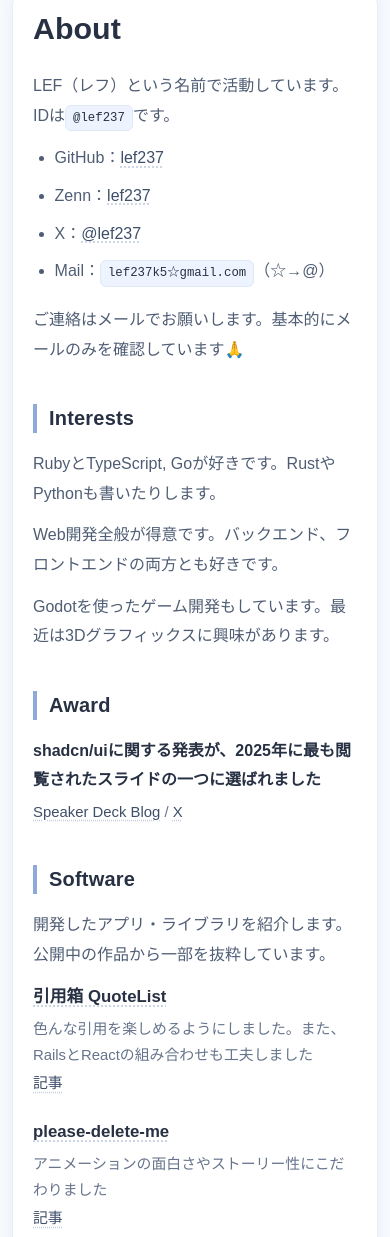
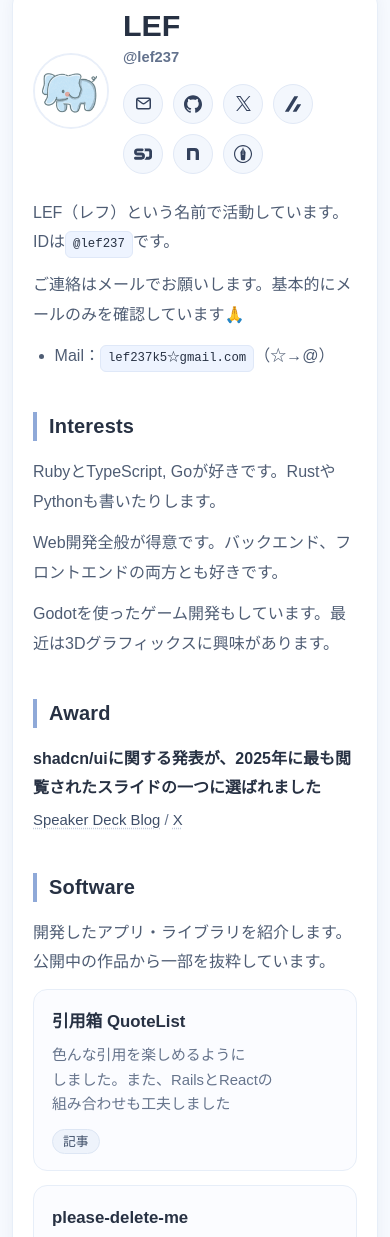
Before and after one commit to lef237/lef237.github.io, an Astro site: page /about in a window 390 px wide. Shown: the part 26-1263 px from the top of the page. Built offline with nearby package versions, Linux system fonts and the light colour scheme; Astro itself is replaced by a stand-in of ours.

Commit message:
Add profile header and Software card grid to about page
- Show avatar, name, ID and icon links at the top of the page
- Lay out Software items as cards in a responsive grid
- Separate description lines, wrap Japanese by phrase and style links as chips
- Add a description for GitHub Prevent Thumbs Down Click

```diff
--- a/src/content/about.md
+++ b/src/content/about.md
@@ -3,16 +3,11 @@ title: About | lef237
 description: lef237 の自己紹介
 ---
 
-# About
-
 LEF（レフ）という名前で活動しています。IDは`@lef237`です。
 
-- GitHub：[lef237](https://github.com/lef237)
-- Zenn：[lef237](https://zenn.dev/lef237)
-- X：[@lef237](https://x.com/lef237)
+ご連絡はメールでお願いします。基本的にメールのみを確認しています🙏
+
 - Mail：`lef237k5☆gmail.com`（☆→@）
-
-ご連絡はメールでお願いします。基本的にメールのみを確認しています🙏
 
 ## Interests
 
@@ -44,13 +39,14 @@ Godotを使ったゲーム開発もしています。最近は3Dグラフィッ
   - Wikipediaにはランキングのページがないので、ランキングを表示するCLIツールを作りました
   - 記事を選択すると、概要とリンクが表示されるつくりになっています
 - [GitHub Prevent Thumbs Down Click](https://chromewebstore.google.com/detail/github-prevent-thumbs-dow/nmggnnjdmonldppjempcpgkpblodkolk)
-  - [GitHub](https://github.com/lef237/github-prevent-thumbs-down-click) / [記事](https://lef237.hatenablog.com/entry/2024/04/26/113048)
+  - GitHubで👎を誤ってクリックしないようにするChrome拡張機能です
+  - [GitHub](https://github.com/lef237/github-prevent-thumbs-down-click) [記事](https://lef237.hatenablog.com/entry/2024/04/26/113048)
 - [lef237's homepage](https://lef237.github.io/)
   - ホームページです。現在の技術スタックはAstroですが、将来は変わるかも
   - [GitHub](https://github.com/lef237/lef237.github.io)
 - [Audio Visualizer](https://lef237.github.io/audio-visualizer/)
   - AudioファイルをVisualizeできるChillなアプリです
-  - [GitHub](https://github.com/lef237/audio-visualizer) / [記事](https://lef237.hatenablog.com/entry/2024/08/05/202832)
+  - [GitHub](https://github.com/lef237/audio-visualizer) [記事](https://lef237.hatenablog.com/entry/2024/08/05/202832)
 - [MindfulDo](https://mindfuldo.vercel.app/)
   - Stay FocusでSuper Coolなタスク管理アプリです（？）
   - [記事](https://lef237.hatenablog.com/entry/2025/01/01/213522)
@@ -60,7 +56,7 @@ Godotを使ったゲーム開発もしています。最近は3Dグラフィッ
   - [GitHub](https://github.com/lef237/inline_partial)
 - [ctj](https://crates.io/crates/ctj)
   - CSVをJSONに変換するツールです。Rust製で、Cargoを使ってインストールできます
-  - [GitHub](https://github.com/lef237/ctj) / [記事](https://lef237.hatenablog.com/entry/2025/07/17/205616)
+  - [GitHub](https://github.com/lef237/ctj) [記事](https://lef237.hatenablog.com/entry/2025/07/17/205616)
 - [One-Time Editor](https://github.com/lef237/one-time-editor)
   - ショートカットキーですぐに呼び出せるエディタです
   - チャットの送信前などに気軽に使えるため、誤送信を防げて便利です
@@ -72,7 +68,7 @@ Godotを使ったゲーム開発もしています。最近は3Dグラフィッ
 - [Muga](https://github.com/lef237/muga)
   - オリジナルのプログラミング言語を作っています
   - イミュータブルを基本にしていて、シンプルで読みやすい言語を目指しています
-  - [紹介記事](https://lef237.hatenablog.com/entry/2026/04/19/143844) / [v0.1.0 リリース記事](https://lef237.hatenablog.com/entry/2026/04/30/184842)
+  - [紹介記事](https://lef237.hatenablog.com/entry/2026/04/19/143844) [v0.1.0 リリース記事](https://lef237.hatenablog.com/entry/2026/04/30/184842)
 - [three-rb](https://github.com/lef237/three-rb)
   - Rubyのコードで3Dグラフィックスを作成できるライブラリです
   - 実際にブラウザ上で動かせます。GitHub PagesやCloudflare等にデプロイも可能です
--- a/src/pages/about.astro
+++ b/src/pages/about.astro
@@ -4,11 +4,46 @@ import { Content, frontmatter } from '../content/about.md';
 
 const title = frontmatter.title ?? 'About | lef237';
 const description = frontmatter.description ?? 'lef237 profile';
+
+// Social brand icons are based on Simple Icons: https://simpleicons.org
+import githubSvg from '../components/icons/github.svg?raw';
+import xSvg from '../components/icons/x.svg?raw';
+import hatenablogSvg from '../components/icons/hatenablog.svg?raw';
+import emailSvg from '../components/icons/email.svg?raw';
+import noteSvg from '../components/icons/note.svg?raw';
+import speakerdeckSvg from '../components/icons/speakerdeck.svg?raw';
+import zennSvg from '../components/icons/zenn.svg?raw';
+
+// size: rendered icon size in px (same values as the homepage)
+const links = [
+	{ href: '/email', label: 'メール', svg: emailSvg, size: 15 },
+	{ href: 'https://github.com/lef237', label: 'GitHub', svg: githubSvg, size: 18 },
+	{ href: 'https://x.com/lef237', label: 'X', svg: xSvg, size: 15 },
+	{ href: 'https://zenn.dev/lef237', label: 'Zenn', svg: zennSvg, size: 16 },
+	{ href: 'https://speakerdeck.com/lef237', label: 'Speaker Deck', svg: speakerdeckSvg, size: 18 },
+	{ href: 'https://note.com/lef237', label: 'note', svg: noteSvg, size: 12 },
+	{ href: 'https://lef237.hatenablog.com/', label: 'はてなブログ', svg: hatenablogSvg, size: 18 },
+];
 ---
 
 <Layout title={title} description={description} lang="ja">
 	<main class="page">
 		<article class="card prose">
+			<header class="profile">
+				<img src="/lefzou.jpg" alt="" width="96" height="96" loading="eager" />
+				<div>
+					<h1>LEF</h1>
+					<p class="id">@lef237</p>
+					<div class="icon-links" role="group" aria-label="リンク一覧">
+						{links.map(({ href, label, svg, size }) => {
+							const isExternal = href.startsWith('http');
+							return (
+								<a href={href} target={isExternal ? '_blank' : undefined} rel={isExternal ? 'noreferrer' : undefined} aria-label={label} title={label} style={`--icon-size: ${size}px`}><Fragment set:html={svg} /></a>
+							);
+						})}
+					</div>
+				</div>
+			</header>
 			<Content />
 			<p class="back"><a href="/">Back to home</a></p>
 		</article>
@@ -33,6 +68,66 @@ const description = frontmatter.description ?? 'lef237 profile';
 		border-radius: 20px;
 		padding: 32px;
 		box-shadow: 0 2px 14px rgba(28, 54, 94, 0.05);
+	}
+
+	.profile {
+		display: grid;
+		grid-template-columns: auto 1fr;
+		gap: 20px;
+		align-items: center;
+		margin-bottom: 24px;
+	}
+
+	.profile img {
+		border-radius: 999px;
+		object-fit: cover;
+		border: 2px solid #e9eff9;
+	}
+
+	.prose .profile h1 {
+		margin: 0;
+		line-height: 1.1;
+	}
+
+	.prose .profile .id {
+		margin: 2px 0 12px;
+		font-size: 0.92rem;
+		font-weight: 600;
+		color: #63728d;
+	}
+
+	.icon-links {
+		display: flex;
+		flex-wrap: wrap;
+		gap: 10px;
+	}
+
+	.prose .icon-links a {
+		display: inline-flex;
+		align-items: center;
+		justify-content: center;
+		width: 38px;
+		height: 38px;
+		color: #33415c;
+		background: #f3f7fd;
+		border: 1px solid #e1e9f6;
+		border-radius: 50%;
+		text-decoration: none;
+		transition: transform 0.24s cubic-bezier(0.22, 1, 0.36, 1), background-color 0.18s ease, box-shadow 0.24s ease;
+	}
+
+	.prose .icon-links a:hover {
+		color: #33415c;
+		background: #ecf2fb;
+		transform: translateY(-2px);
+		box-shadow: 0 6px 14px rgba(28, 54, 94, 0.12);
+	}
+
+	.icon-links :global(svg) {
+		display: block;
+		width: var(--icon-size);
+		height: var(--icon-size);
+		fill: currentColor;
 	}
 
 	.prose :global(h1),
@@ -124,6 +219,89 @@ const description = frontmatter.description ?? 'lef237 profile';
 		margin-top: 2px;
 	}
 
+	/* Software：作品をカードのグリッドで並べる（Markdownのリスト構造はそのまま） */
+	.prose > :global(h2#software + p + ul) {
+		display: grid;
+		grid-template-columns: repeat(auto-fill, minmax(300px, 1fr));
+		gap: 14px;
+	}
+
+	.prose > :global(h2#software + p + ul) > :global(li) {
+		display: flex;
+		flex-direction: column;
+		margin: 0;
+		padding: 16px 18px;
+		background: #fbfcff;
+		border: 1px solid #e7eef8;
+		border-radius: 14px;
+		transition: border-color 0.18s ease, box-shadow 0.18s ease;
+	}
+
+	.prose > :global(h2#software + p + ul) > :global(li:hover) {
+		border-color: #d3dff2;
+		box-shadow: 0 4px 14px rgba(28, 54, 94, 0.07);
+	}
+
+	/* 日本語を文節で折り返し、行頭の短い切れ端を減らす */
+	.prose > :global(h2#software + p + ul) > :global(li) {
+		word-break: auto-phrase;
+		text-wrap: pretty;
+	}
+
+	/* タイトルは下線なしの太字。hover時だけ下線を出す */
+	.prose > :global(h2#software + p + ul) > :global(li) > :global(a) {
+		text-decoration-color: transparent;
+	}
+
+	.prose > :global(h2#software + p + ul) > :global(li) > :global(a:hover) {
+		text-decoration: underline;
+		text-decoration-color: #97a7c1;
+	}
+
+	.prose > :global(h2#software + p + ul) > :global(li) > :global(ul) {
+		display: flex;
+		flex-direction: column;
+		flex: 1;
+		margin-top: 6px;
+	}
+
+	/* 説明の項目どうしは行間より広く離して、文のまとまりを見せる */
+	.prose > :global(h2#software + p + ul) > :global(li) > :global(ul) > :global(li) {
+		line-height: 1.65;
+	}
+
+	.prose > :global(h2#software + p + ul) > :global(li) > :global(ul) > :global(li + li) {
+		margin-top: 6px;
+	}
+
+	/* リンク行はチップにして、カードの下端にそろえる */
+	.prose > :global(h2#software + p + ul) > :global(li) > :global(ul) > :global(li:last-child:has(> a)) {
+		display: flex;
+		flex-wrap: wrap;
+		gap: 6px;
+		margin-top: auto;
+		padding-top: 12px;
+	}
+
+	.prose > :global(h2#software + p + ul) > :global(li) > :global(ul) > :global(li:last-child:has(> a)) > :global(a) {
+		display: inline-block;
+		padding: 1px 10px;
+		font-size: 0.8rem;
+		line-height: 1.7;
+		color: #3f4f69;
+		background: #eef3fb;
+		border: 1px solid #dde6f4;
+		border-radius: 999px;
+		text-decoration: none;
+		transition: background-color 0.18s ease, border-color 0.18s ease;
+	}
+
+	.prose > :global(h2#software + p + ul) > :global(li) > :global(ul) > :global(li:last-child:has(> a)) > :global(a:hover) {
+		color: #2f3b52;
+		background: #e3ebf8;
+		border-color: #cfdcf0;
+	}
+
 	.prose :global(a),
 	.back a {
 		color: #3f4f69;
@@ -176,6 +354,15 @@ const description = frontmatter.description ?? 'lef237 profile';
 			border-radius: 16px;
 		}
 
+		.profile {
+			gap: 14px;
+		}
+
+		.profile img {
+			width: 72px;
+			height: 72px;
+		}
+
 		.prose :global(h2) {
 			margin-top: 40px;
 			font-size: 1.25rem;
```
